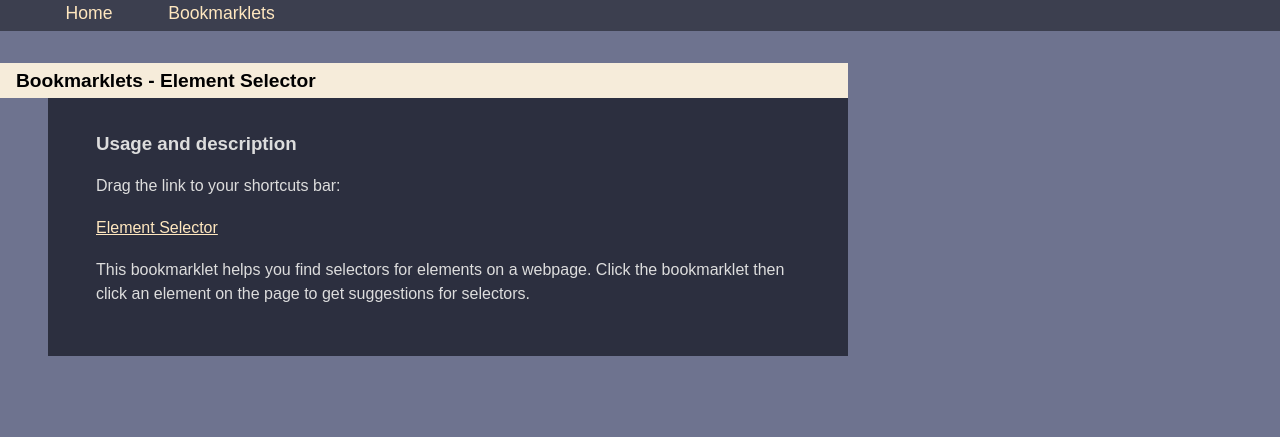
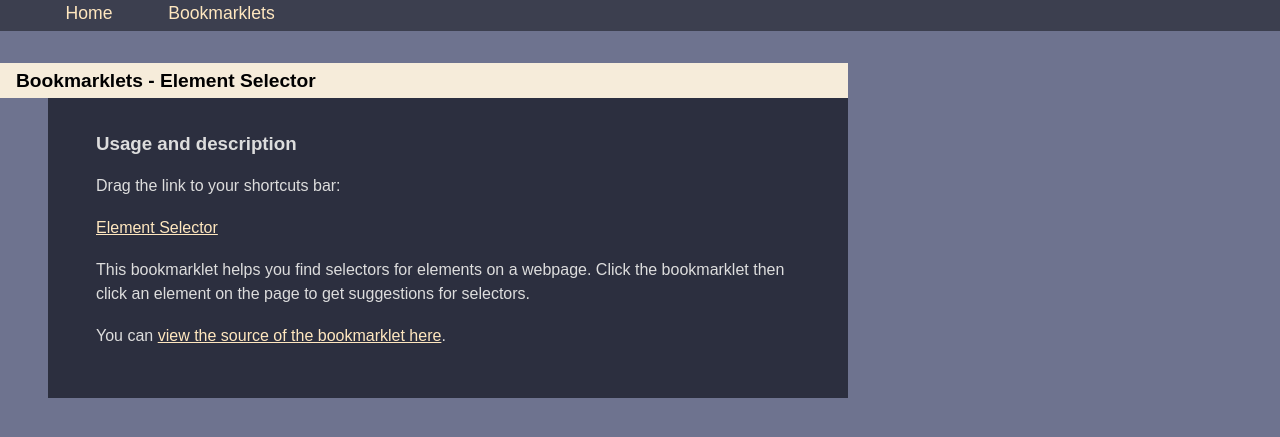
Before and after one commit to cwmonkey/cwmonkey.github.io, a Jekyll site: the page built from bookmarklets/element-selector/index.html, in a window 1280 px wide, cut to the strip 84-521 px from the top of the page. Built offline with Jekyll 4.4.1, drawn with Linux system fonts in a browser that asks for light colours; nearby versions of some CDN libraries; some web fonts are replaced; Markdown is read by kramdown in place of the engine named in the settings.

Commit message:
Adding a link to source

```diff
--- a/bookmarklets/element-selector/index.html
+++ b/bookmarklets/element-selector/index.html
@@ -16,4 +16,7 @@ title: Bookmarklets - Element Selector
 	<p>
 		This bookmarklet helps you find selectors for elements on a webpage. Click the bookmarklet then click an element on the page to get suggestions for selectors.
 	</p>
+	<p>
+		You can <a href="https://github.com/cwmonkey/cwmonkey.github.io/blob/master/_includes/js/element-selector.js">view the source of the bookmarklet here</a>.
+	</p>
 </section>
```
